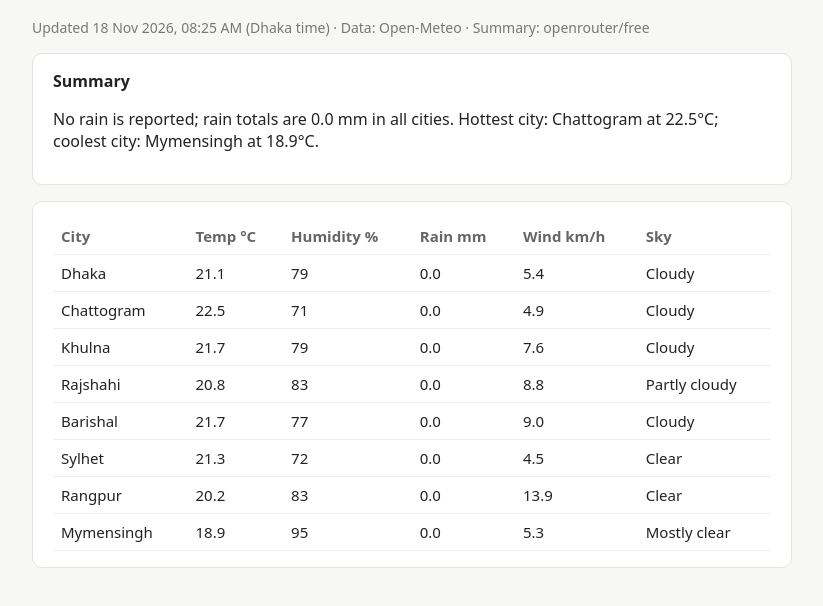
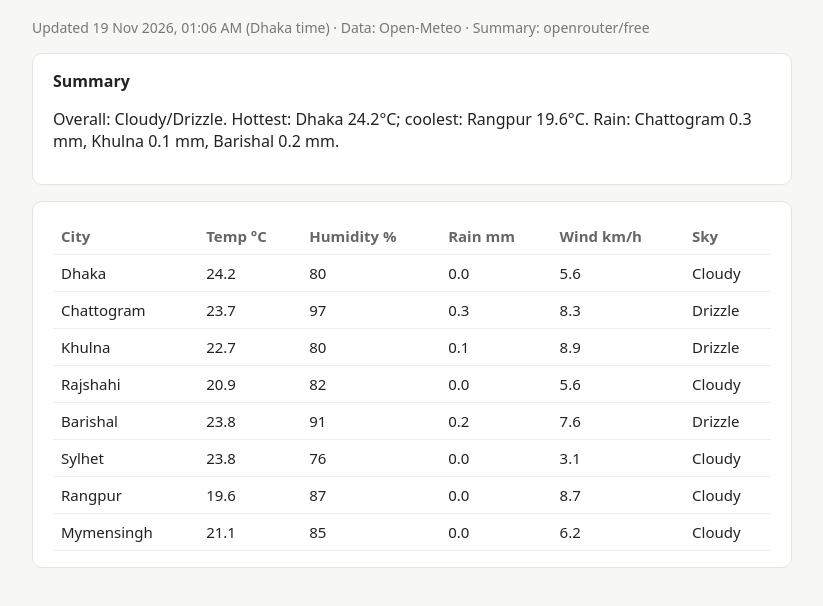
Before and after one commit to FazlyRabbiBD/bd-weather-agent, a plain HTML site: page index.html in a window 1280 px wide. Shown: the part 86-692 px from the top of the page, without its empty margins (228-1051 px from the left). Drawn offline with Linux system fonts and the light colour scheme.

Commit message:
Update weather

```diff
--- a/index.html
+++ b/index.html
@@ -12,9 +12,10 @@
  .wrap{overflow-x:auto}
 </style></head><body>
 <h1>Bangladesh Weather</h1>
-<p class="muted">Updated 18 Nov 2026, 08:25 AM (Dhaka time) · Data: Open-Meteo · Summary: openrouter/free</p>
-<div class="card"><strong>Summary</strong><p>No rain is reported; rain totals are 0.0 mm in all cities.
-Hottest city: Chattogram at 22.5°C; coolest city: Mymensingh at 18.9°C.</p></div>
+<p class="muted">Updated 19 Nov 2026, 01:06 AM (Dhaka time) · Data: Open-Meteo · Summary: openrouter/free</p>
+<div class="card"><strong>Summary</strong><p>Overall: Cloudy/Drizzle.
+Hottest: Dhaka 24.2°C; coolest: Rangpur 19.6°C.
+Rain: Chattogram 0.3 mm, Khulna 0.1 mm, Barishal 0.2 mm.</p></div>
 <div class="card wrap"><table class="dataframe">
   <thead>
     <tr style="text-align: right;">
@@ -29,67 +30,67 @@ Hottest city: Chattogram at 22.5°C; coolest city: Mymensingh at 18.9°C.</p></d
   <tbody>
     <tr>
       <td>Dhaka</td>
-      <td>21.1</td>
-      <td>79</td>
+      <td>24.2</td>
+      <td>80</td>
       <td>0.0</td>
-      <td>5.4</td>
+      <td>5.6</td>
       <td>Cloudy</td>
     </tr>
     <tr>
       <td>Chattogram</td>
-      <td>22.5</td>
-      <td>71</td>
+      <td>23.7</td>
+      <td>97</td>
+      <td>0.3</td>
+      <td>8.3</td>
+      <td>Drizzle</td>
+    </tr>
+    <tr>
+      <td>Khulna</td>
+      <td>22.7</td>
+      <td>80</td>
+      <td>0.1</td>
+      <td>8.9</td>
+      <td>Drizzle</td>
+    </tr>
+    <tr>
+      <td>Rajshahi</td>
+      <td>20.9</td>
+      <td>82</td>
       <td>0.0</td>
-      <td>4.9</td>
+      <td>5.6</td>
       <td>Cloudy</td>
     </tr>
     <tr>
-      <td>Khulna</td>
-      <td>21.7</td>
-      <td>79</td>
+      <td>Barishal</td>
+      <td>23.8</td>
+      <td>91</td>
+      <td>0.2</td>
+      <td>7.6</td>
+      <td>Drizzle</td>
+    </tr>
+    <tr>
+      <td>Sylhet</td>
+      <td>23.8</td>
+      <td>76</td>
       <td>0.0</td>
-      <td>7.6</td>
+      <td>3.1</td>
       <td>Cloudy</td>
     </tr>
     <tr>
-      <td>Rajshahi</td>
-      <td>20.8</td>
-      <td>83</td>
+      <td>Rangpur</td>
+      <td>19.6</td>
+      <td>87</td>
       <td>0.0</td>
-      <td>8.8</td>
-      <td>Partly cloudy</td>
-    </tr>
-    <tr>
-      <td>Barishal</td>
-      <td>21.7</td>
-      <td>77</td>
-      <td>0.0</td>
-      <td>9.0</td>
+      <td>8.7</td>
       <td>Cloudy</td>
     </tr>
     <tr>
-      <td>Sylhet</td>
-      <td>21.3</td>
-      <td>72</td>
+      <td>Mymensingh</td>
+      <td>21.1</td>
+      <td>85</td>
       <td>0.0</td>
-      <td>4.5</td>
-      <td>Clear</td>
-    </tr>
-    <tr>
-      <td>Rangpur</td>
-      <td>20.2</td>
-      <td>83</td>
-      <td>0.0</td>
-      <td>13.9</td>
-      <td>Clear</td>
-    </tr>
-    <tr>
-      <td>Mymensingh</td>
-      <td>18.9</td>
-      <td>95</td>
-      <td>0.0</td>
-      <td>5.3</td>
-      <td>Mostly clear</td>
+      <td>6.2</td>
+      <td>Cloudy</td>
     </tr>
   </tbody>
 </table></div>
```
